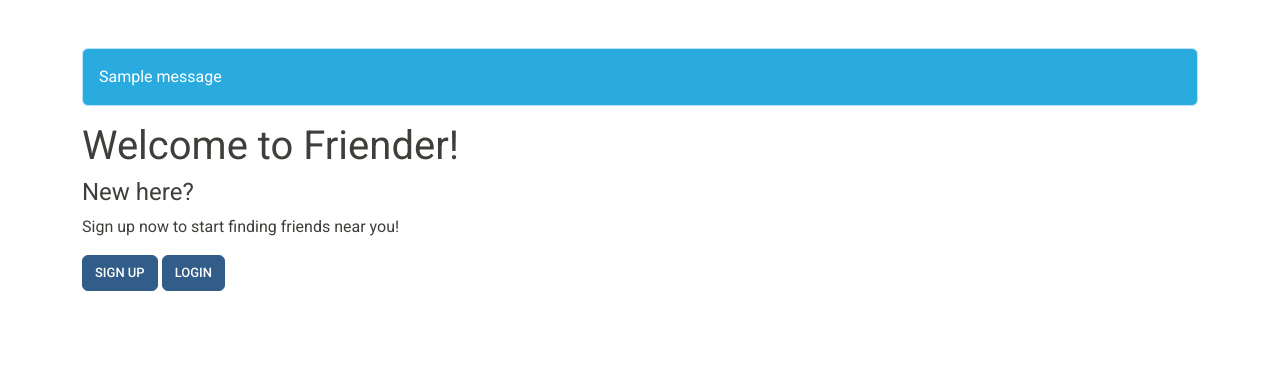
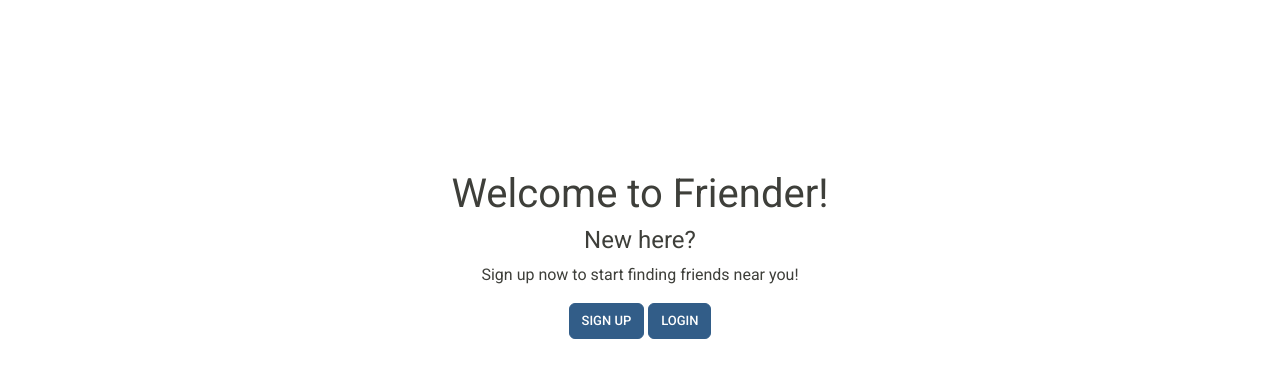
Before and after one commit to nathanrydel/friender-demo, a Flask app: page / in a window 1280 px wide. Shown: the part 56-434 px from the top of the page. Run offline with Flask 3, Linux system fonts and the light colour scheme; tables that the repository leaves empty hold one stand-in row (values such as "Sample post"); one stand-in notice (Sample message) is shown; some libraries are stand-ins or nearby versions.

Commit message:
updated UI templates for home/home-anon and the login page and navbar

```diff
--- a/templates/base.html
+++ b/templates/base.html
@@ -34,15 +34,15 @@
           <li><a class="btn btn-outline-secondary" href="/login">Log in</a></li>
           <li><a class="btn btn-outline-secondary mx-3" href="/signup">Sign up</a></li>
           {% else %}
-          <li>
-            <a href="/users/{{ g.user.username }}">
+          <li class="mt-1 ">
+            <a class="mx-3 fs-5 text-info text-decoration-none" href="/users/{{ g.user.username }}">
               {{g.user.username}}
             </a>
           </li>
           <li>
             <form method="POST" action="/logout">
               {{ g.csrf_form.hidden_tag() }}
-              <button class="btn btn-secondary">Log out</button>
+              <button class="btn btn-outline-secondary mx-3">Log out</button>
             </form>
           <li>
             {% endif %}
@@ -53,7 +53,7 @@
   </nav>
   <div class="container mt-5">
     {% for msg in get_flashed_messages() %}
-    <div class="alert alert-info">{{ msg }}</div>
+    <div class="alert alert-{{ category }}">{{ msg }}</div>
     {% endfor %}
 
     {% block content %}
--- a/templates/home-anon.html
+++ b/templates/home-anon.html
@@ -5,11 +5,13 @@
 {% endblock %}
 
 {% block content %}
-  <div class="home-hero">
-    <h1>Welcome to Friender!</h1>
-    <h4>New here?</h4>
-    <p>Sign up now to start finding friends near you!</p>
-    <a href="/signup" class="btn btn-primary">Sign up</a>
-    <a href="/login" class="btn btn-primary">Login</a>
+  <div class="home-hero text-center d-flex justify-content-center align-items-center">
+    <div class="mt-5">
+      <h1>Welcome to Friender!</h1>
+      <h4>New here?</h4>
+      <p>Sign up now to start finding friends near you!</p>
+      <a href="/signup" class="btn btn-primary">Sign up</a>
+      <a href="/login" class="btn btn-primary">Login</a>
+    </div>
   </div>
 {% endblock %}
--- a/templates/users/login.html
+++ b/templates/users/login.html
@@ -16,7 +16,9 @@
     <h2 class="join-message">Login</h2>
     <form method="POST" id="login_form">
       {% include "_form.html" %}
-      <button class="btn btn-primary btn-lg mt-4">Login</button>
+      <div class="text-center">
+        <button class="btn btn-primary btn-lg mt-4">Login</button>
+      </div>
     </form>
     <div class="mt-4 text-center">
       <p class="fw-bold">OR</p>
```
Also changed, not shown: templates/home.html (+7 -5 lines).
